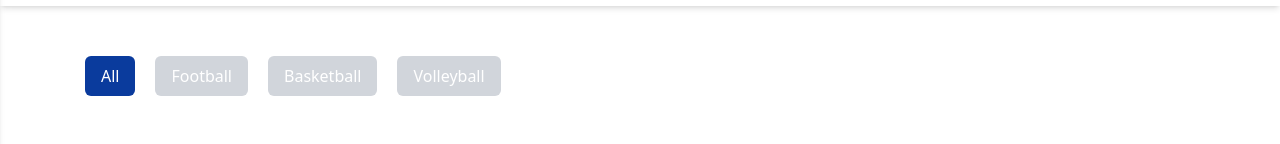
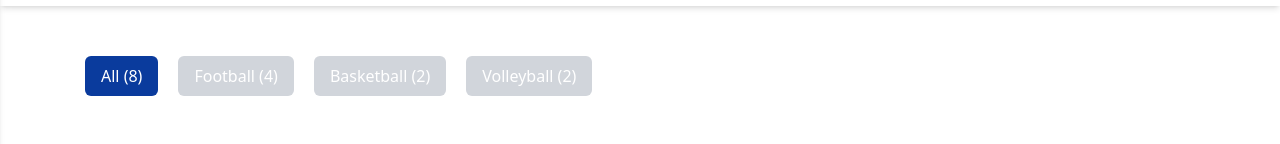
Before and after one commit to nasirmovlamov/goalplus, a Next.js app: page /our-services in a window 1280 px wide. Shown: the part 211-355 px from the top of the page. Built offline with nearby package versions, Linux system fonts and the light colour scheme.

Commit message:
game cards

```diff
--- a/src/pages/our-services.tsx
+++ b/src/pages/our-services.tsx
@@ -130,7 +130,7 @@ export default function OurServices(props: Props) {
                 : " bg-gray-300 text-black border-black ")
             }
           >
-            All
+            All ({allGames.length})
           </button>
           <button
             onClick={() => handleFilter("football")}
@@ -141,7 +141,7 @@ export default function OurServices(props: Props) {
                 : " bg-gray-300 text-black border-black ")
             }
           >
-            Football
+            Football ({games.football.length})
           </button>
           <button
             onClick={() => handleFilter("basketball")}
@@ -152,7 +152,7 @@ export default function OurServices(props: Props) {
                 : " bg-gray-300 text-black border-black ")
             }
           >
-            Basketball
+            Basketball ({games.basketball.length})
           </button>
           <button
             onClick={() => handleFilter("volleyball")}
@@ -163,7 +163,7 @@ export default function OurServices(props: Props) {
                 : " bg-gray-300 text-black border-black ")
             }
           >
-            Volleyball
+            Volleyball ({games.volleyball.length})
           </button>
         </div>
         <div className="w-full flex flex-wrap gap-[50px]">
```
